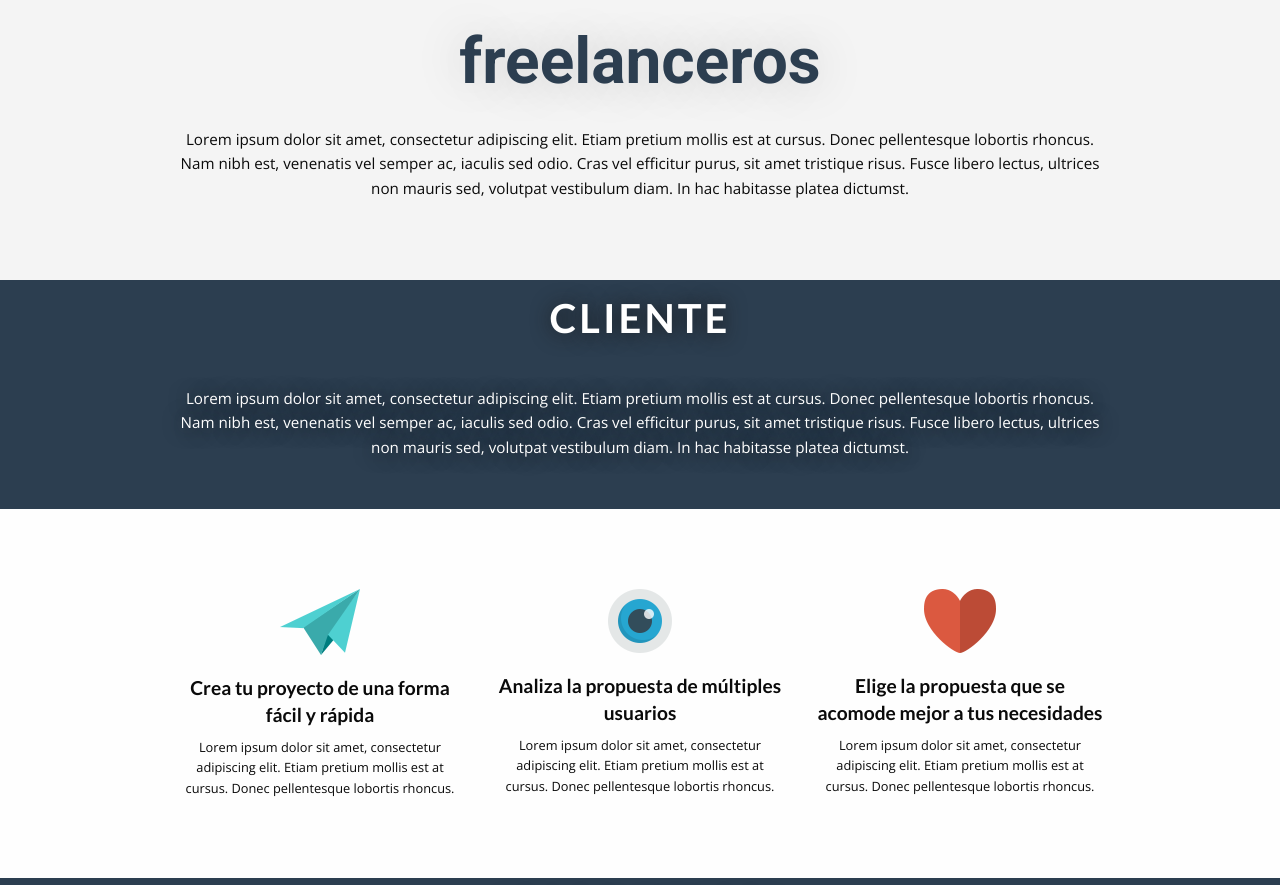
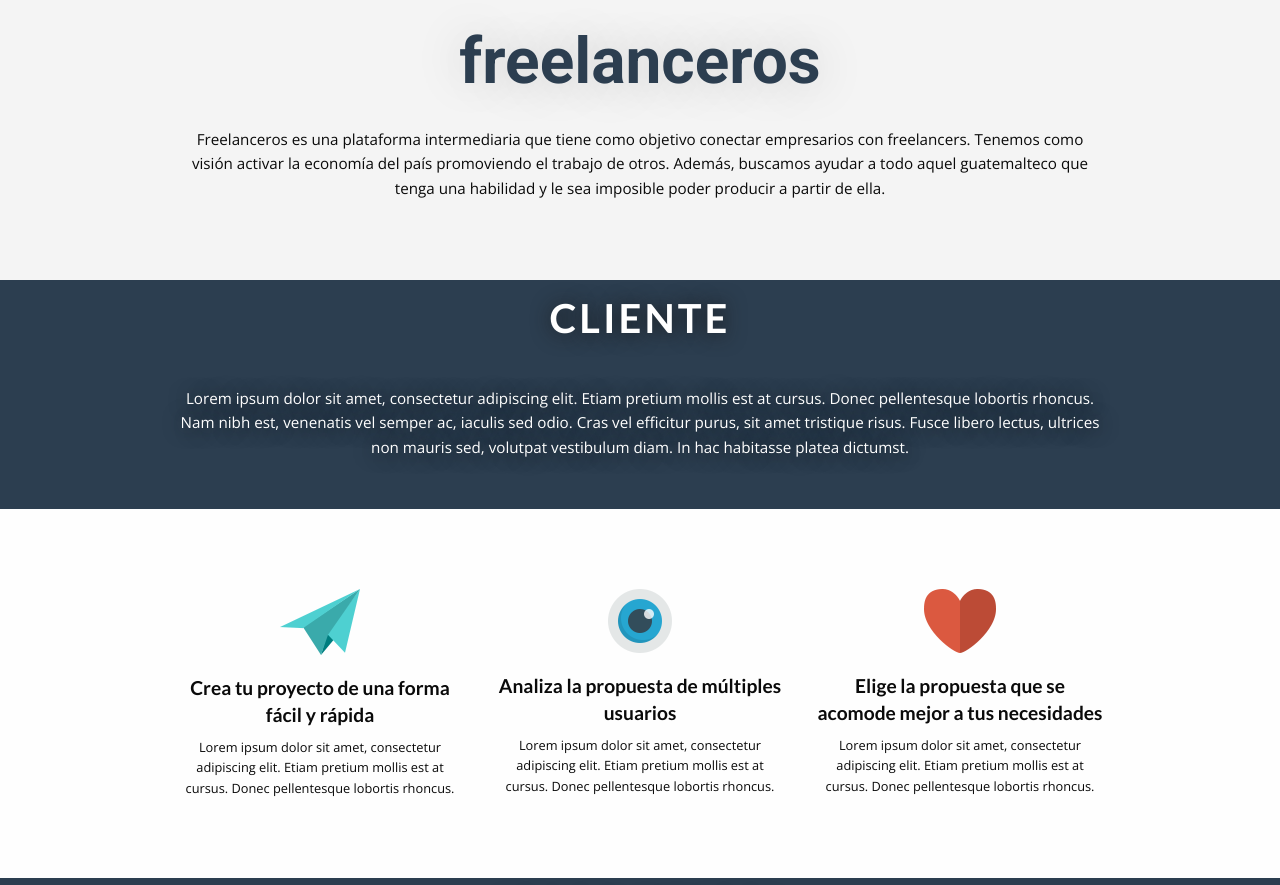
Before and after one commit to gbrolo/freelanceros-homepage, a plain HTML site: page index.html in a window 1280 px wide. Shown: the part 830-1715 px from the top of the page. Drawn offline with nearby package versions, Linux system fonts and the light colour scheme.

Commit message:
Quienes Somos: Descripción

```diff
--- a/index.html
+++ b/index.html
@@ -69,10 +69,12 @@
 				<img src="img/man-question-small.png" alt="">
 				<h5>¿Quienes somos?</h5>
 				<h1>freelanceros</h1>
-				<p>
-					Lorem ipsum dolor sit amet, consectetur adipiscing elit. Etiam pretium mollis est at cursus. Donec pellentesque lobortis rhoncus. Nam nibh est, venenatis vel semper ac, iaculis sed odio. Cras vel efficitur purus, sit amet tristique risus. Fusce libero lectus, ultrices non mauris sed, volutpat vestibulum diam. In hac habitasse platea dictumst.
-				</p>
-			</div>
+                <p>
+                    Freelanceros es una plataforma intermediaria que tiene como objetivo conectar empresarios con freelancers.
+                    Tenemos como visión activar la economía del país promoviendo el trabajo de otros. Además, buscamos ayudar a todo aquel guatemalteco
+                    que tenga una habilidad y le sea imposible poder producir a partir de ella.
+                </p>
+            </div>
 		</div>
 	</div>
 	<!--info cliente-->
```
